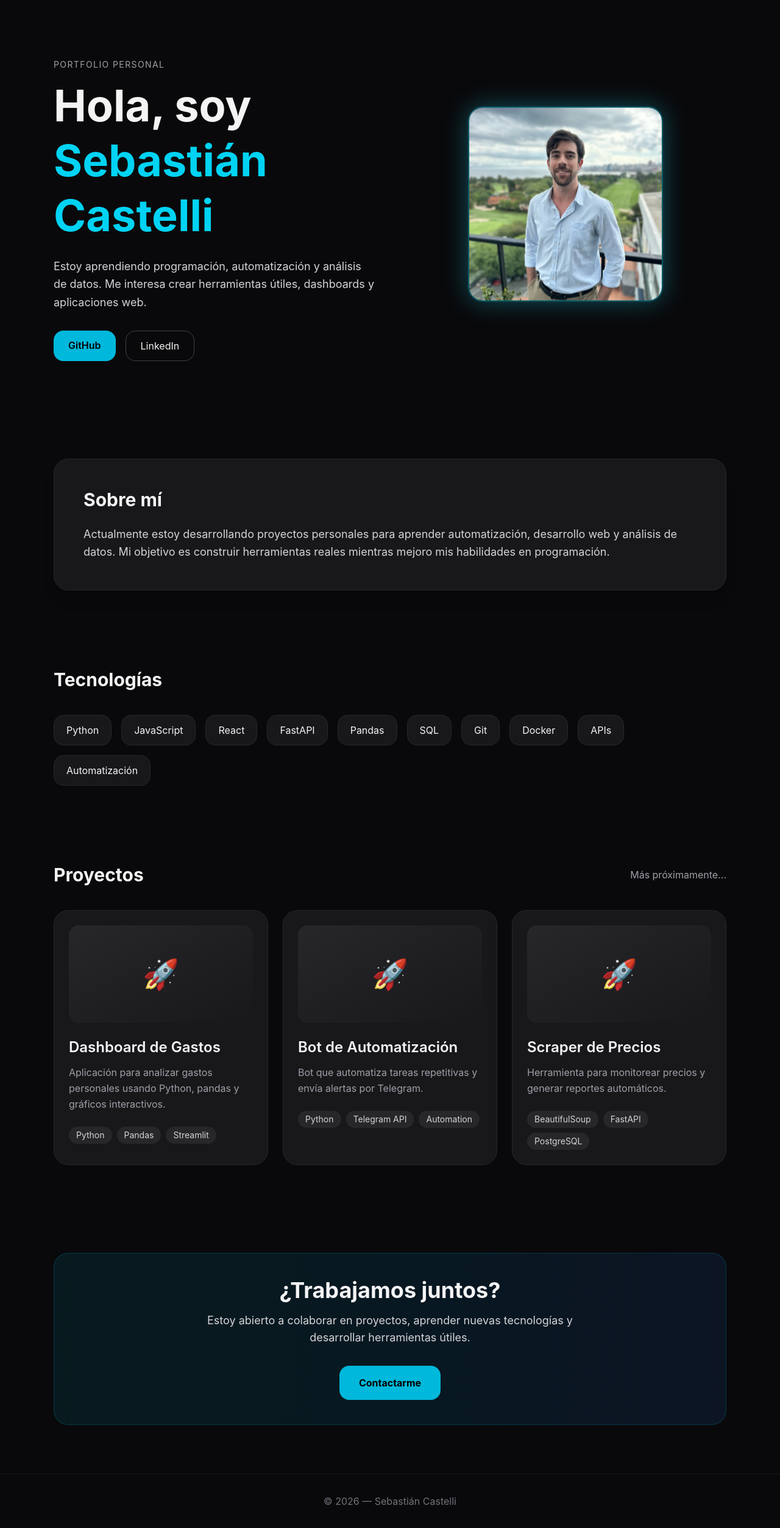
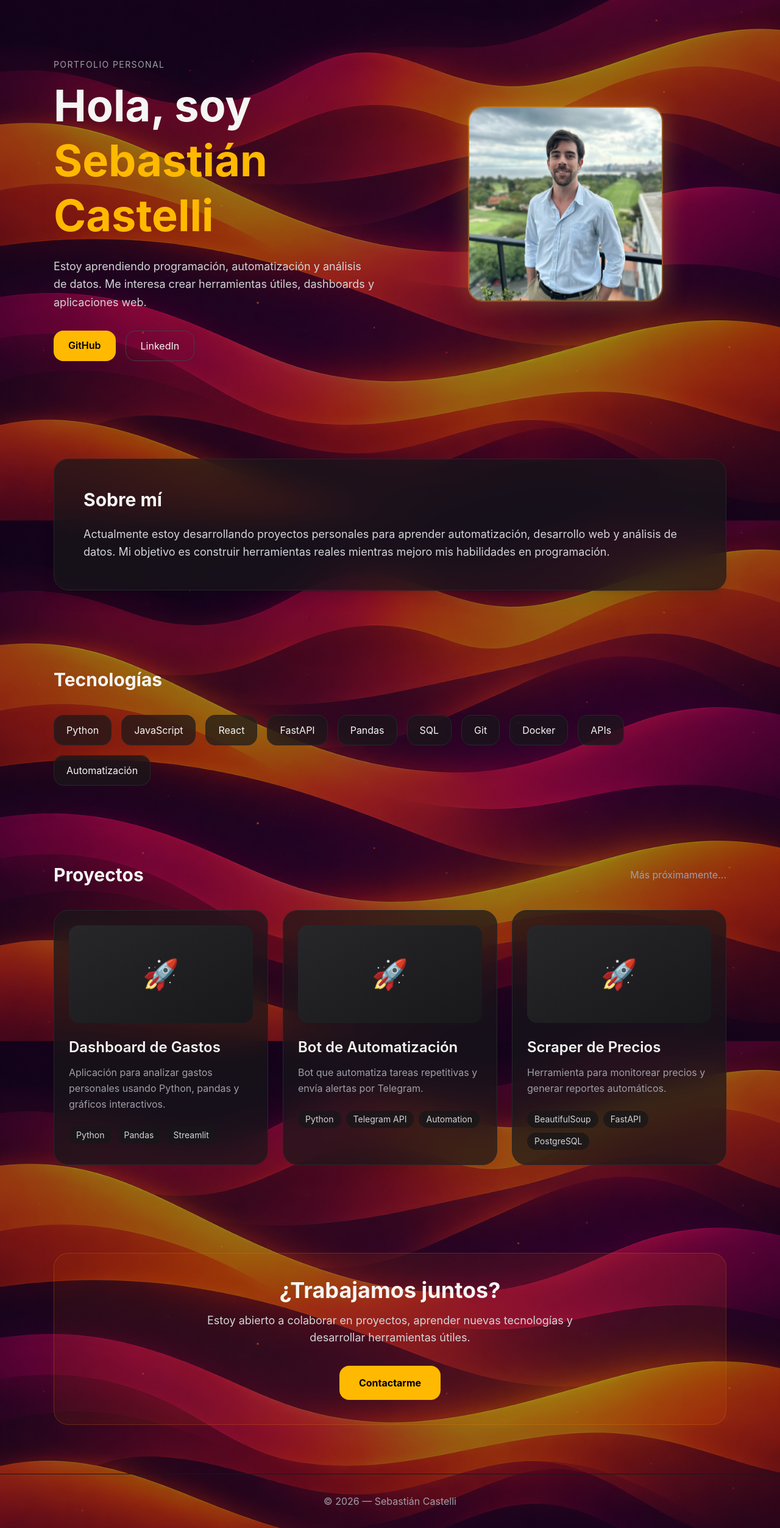
Before and after one commit to SebaCastelli/mi-portfolio, a React (Vite) app: page / in a window 1280 px wide. Shown: the whole page at 61% size. Built offline with nearby package versions, Linux system fonts and the light colour scheme.

Commit message:
add warm aesthetic background and branding improvements

```diff
--- a/index.html
+++ b/index.html
@@ -2,7 +2,7 @@
 <html lang="en">
   <head>
     <meta charset="UTF-8" />
-    <link rel="icon" type="image/svg+xml" href="/favicon.svg" />
+    <link rel="icon" type="image/png" href="/favicon.png" />
     <meta name="viewport" content="width=device-width, initial-scale=1.0" />
     <title>Sebastian | Portfolio</title>
   </head>
--- a/src/App.jsx
+++ b/src/App.jsx
@@ -36,7 +36,21 @@ export default function PortfolioPage() {
   ];
 
   return (
-    <div className="min-h-screen bg-zinc-950 text-zinc-100 font-sans">
+    <div
+      className="
+        min-h-screen
+        text-stone-100
+        font-sans
+        bg-cover
+        bg-center
+        bg-fixed
+      "
+      style={{
+        backgroundImage: "url('/background.png')",
+      }}
+    >
+    <div className="min-h-screen bg-black/40">
+
       {/* HERO */}
       <section className="max-w-6xl mx-auto px-6 py-24 grid md:grid-cols-2 gap-12 items-center">
         <div>
@@ -45,7 +59,7 @@ export default function PortfolioPage() {
           </p>
 
           <h1 className="text-5xl md:text-7xl font-bold leading-tight mb-6">
-            Hola, soy <span className="text-cyan-400">Sebastián Castelli</span>
+            Hola, soy <span className="text-amber-400">Sebastián Castelli</span>
           </h1>
 
           <p className="text-zinc-300 text-lg leading-relaxed mb-8 max-w-xl">
@@ -57,7 +71,7 @@ export default function PortfolioPage() {
             <a
               href="https://github.com/SebaCastelli"
               target="_blank"
-              className="px-6 py-3 rounded-2xl bg-cyan-500 text-black font-semibold hover:scale-105 transition"
+              className="px-6 py-3 rounded-2xl bg-amber-400 text-black font-semibold hover:scale-105 transition"
             >
               GitHub
             </a>
@@ -65,7 +79,7 @@ export default function PortfolioPage() {
             <a
               href="https://www.linkedin.com/in/sebastian-castelli/"
               target="_blank"
-              className="px-6 py-3 rounded-2xl border border-zinc-700 hover:bg-zinc-900 transition"
+              className="px-6 py-3 rounded-2xl border border-zinc-700 hover:scale-105 transition"
             >
               LinkedIn
             </a>
@@ -90,8 +104,8 @@ export default function PortfolioPage() {
               w-80 h-80
               rounded-3xl
               overflow-hidden
-              border-2 border-cyan-400/40
-              shadow-[0_0_40px_rgba(34,211,238,0.35)]
+              border-2 border-amber-300/40
+              shadow-[0_0_40px_rgba(251,191,36,0.35)]
               cursor-pointer
               transition-all
             "
@@ -107,7 +121,7 @@ export default function PortfolioPage() {
 
       {/* ABOUT */}
       <section className="max-w-6xl mx-auto px-6 py-16">
-        <div className="bg-zinc-900 border border-zinc-800 rounded-3xl p-8 md:p-12 shadow-xl">
+        <div className="bg-zinc-900/70 backdrop-blur-xl border border-zinc-800 rounded-3xl p-8 md:p-12 shadow-xl">
           <h2 className="text-3xl font-bold mb-6">Sobre mí</h2>
 
           <p className="text-zinc-300 leading-relaxed text-lg">
@@ -127,7 +141,7 @@ export default function PortfolioPage() {
           {skills.map((skill) => (
             <div
               key={skill}
-              className="px-5 py-3 rounded-2xl bg-zinc-900 border border-zinc-800 hover:border-cyan-500 transition"
+              className="px-5 py-3 rounded-2xl bg-zinc-900/70 backdrop-blur-xl border border-zinc-800 hover:border-amber-400 transition"
             >
               {skill}
             </div>
@@ -147,7 +161,7 @@ export default function PortfolioPage() {
           {projects.map((project) => (
             <div
               key={project.title}
-              className="bg-zinc-900 border border-zinc-800 rounded-3xl p-6 hover:border-cyan-500 hover:-translate-y-1 transition-all"
+              className="bg-zinc-900/70 backdrop-blur-xl border border-zinc-800 rounded-3xl p-6 hover:border-amber-400 hover:-translate-y-1 transition-all"
             >
               <div className="h-40 rounded-2xl bg-gradient-to-br from-zinc-800 to-zinc-900 mb-6 flex items-center justify-center text-5xl">
                 🚀
@@ -165,7 +179,7 @@ export default function PortfolioPage() {
                 {project.tech.map((tech) => (
                   <span
                     key={tech}
-                    className="text-sm px-3 py-1 rounded-full bg-zinc-800 text-zinc-300"
+                    className="text-sm px-3 py-1 rounded-full bg-zinc-900/70 backdrop-blur-xl text-zinc-300"
                   >
                     {tech}
                   </span>
@@ -178,7 +192,7 @@ export default function PortfolioPage() {
 
       {/* CONTACT */}
       <section className="max-w-6xl mx-auto px-6 py-20">
-        <div className="rounded-3xl bg-gradient-to-r from-cyan-500/10 to-blue-500/10 border border-cyan-500/20 p-10 text-center">
+        <div className="rounded-3xl bg-gradient-to-r from-amber-700/10 to-orange-500/10 border border-amber-500/20 p-10 text-center">
           <h2 className="text-4xl font-bold mb-4">¿Trabajamos juntos?</h2>
 
           <p className="text-zinc-300 max-w-2xl mx-auto mb-8 text-lg">
@@ -188,7 +202,7 @@ export default function PortfolioPage() {
 
           <a
             href="mailto:cristhiancastelli2012@gmail.com"
-            className="inline-block px-8 py-4 rounded-2xl bg-cyan-500 text-black font-bold hover:scale-105 transition"
+            className="inline-block px-8 py-4 rounded-2xl bg-amber-400 text-black font-bold hover:scale-105 transition"
           >
             Contactarme
           </a>
@@ -196,9 +210,10 @@ export default function PortfolioPage() {
       </section>
 
       {/* FOOTER */}
-      <footer className="border-t border-zinc-900 py-8 px-6 text-center text-zinc-500">
+      <footer className="border-t border-zinc-900 py-8 px-6 text-center text-zinc-400">
         © 2026 — Sebastián Castelli
       </footer>
     </div>
+    </div>
   );
 }
--- a/src/index.css
+++ b/src/index.css
@@ -15,3 +15,29 @@
 .animate-float {
   animation: float 4s ease-in-out infinite;
 }
+
+@keyframes blob {
+  0% {
+    transform: translate(0px, 0px) scale(1);
+  }
+
+  25% {
+    transform: translate(40px, -60px) scale(1.1);
+  }
+
+  50% {
+    transform: translate(-30px, 20px) scale(0.9);
+  }
+
+  75% {
+    transform: translate(20px, 40px) scale(1.05);
+  }
+
+  100% {
+    transform: translate(0px, 0px) scale(1);
+  }
+}
+
+.animate-blob {
+  animation: blob 18s infinite ease-in-out;
+}
```
Also changed, not shown: public/background.png (added), public/favicon.png (added).
